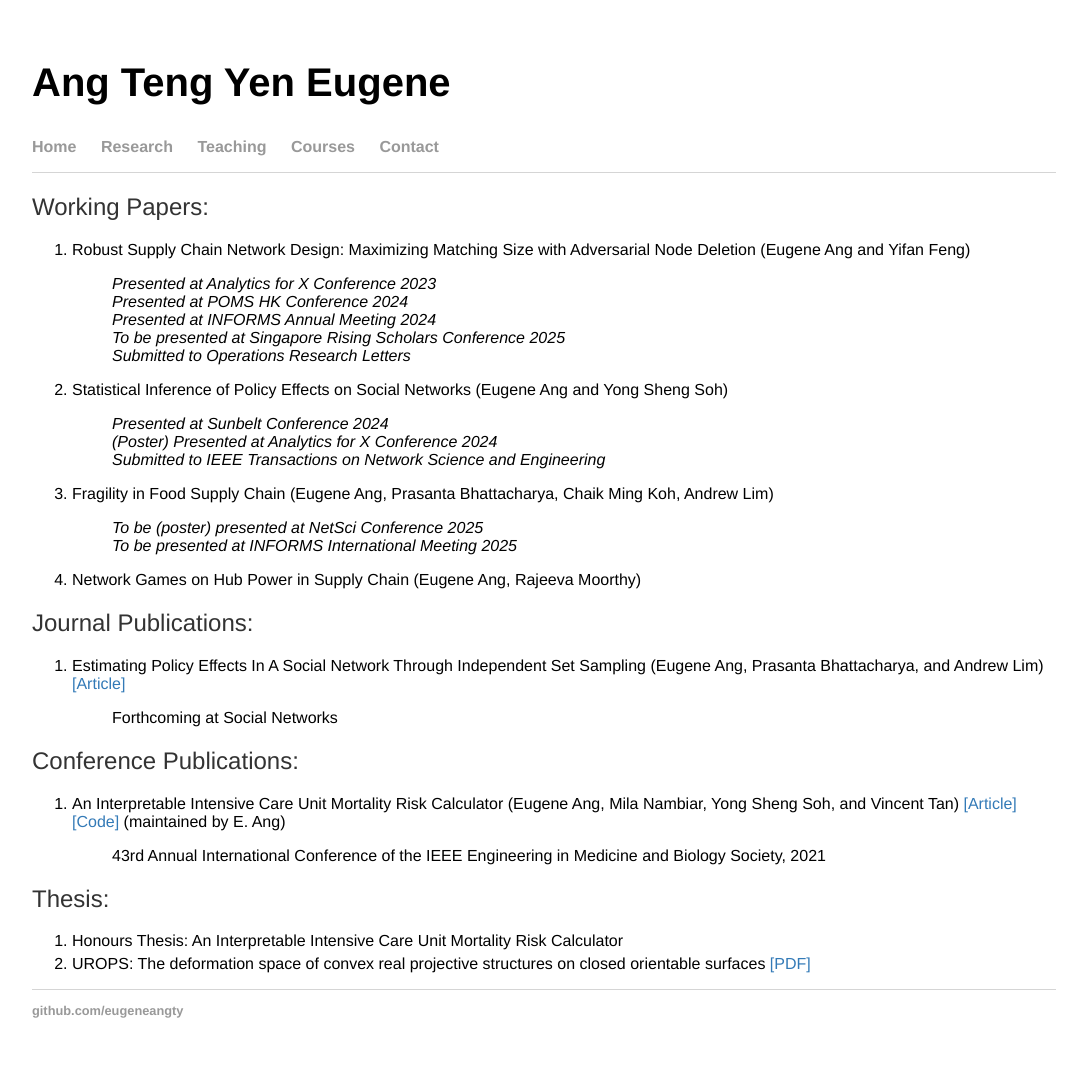
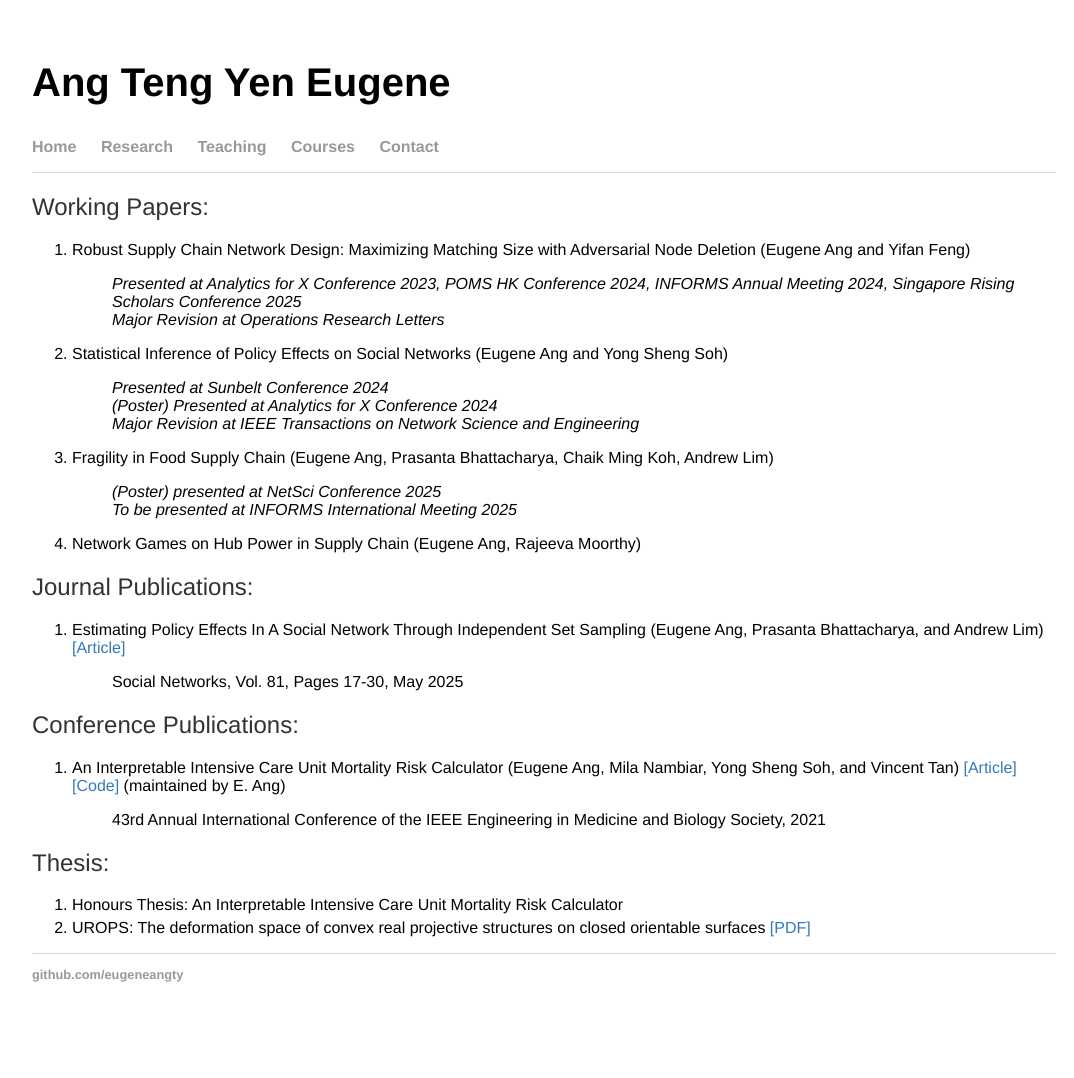
Before and after one commit to eugeneangty/eugeneangty.github.io, a Jekyll site: the page built from research/index.html, in a window 1280 px wide. Shown: the whole page, without its empty margins (96-1170 px from the left). Built offline with Jekyll 4.4.1, drawn with Linux system fonts in a browser that asks for light colours; after the commit the page ends 1042 px from its top, so only the background shows below that.

Commit message:
Update index.html

```diff
--- a/research/index.html
+++ b/research/index.html
@@ -8,21 +8,18 @@ title: Ang Teng Yen Eugene
   <ol>
     <li> Robust Supply Chain Network Design: Maximizing Matching Size with Adversarial Node Deletion (Eugene Ang and Yifan Feng)</li>
     <dl>
-        <dd><i>Presented at Analytics for X Conference 2023</i></dd>
-        <dd><i>Presented at POMS HK Conference 2024</i></dd>
-        <dd><i>Presented at INFORMS Annual Meeting 2024</i></dd>
-        <dd><i>To be presented at Singapore Rising Scholars Conference 2025</i></dd>
-        <dd><i>Submitted to Operations Research Letters</i></dd>
+        <dd><i>Presented at Analytics for X Conference 2023, POMS HK Conference 2024, INFORMS Annual Meeting 2024, Singapore Rising Scholars Conference 2025</i></dd>
+        <dd><i>Major Revision at Operations Research Letters</i></dd>
     </dl>
     <li> Statistical Inference of Policy Effects on Social Networks (Eugene Ang and Yong Sheng Soh)</li>
     <dl>
         <dd><i>Presented at Sunbelt Conference 2024</i></dd>
         <dd><i>(Poster) Presented at Analytics for X Conference 2024</i></dd>
-        <dd><i>Submitted to IEEE Transactions on Network Science and Engineering</i></dd>
+        <dd><i>Major Revision at IEEE Transactions on Network Science and Engineering</i></dd>
     </dl>
     <li> Fragility in Food Supply Chain (Eugene Ang, Prasanta Bhattacharya, Chaik Ming Koh, Andrew Lim)</li>
     <dl>
-        <dd><i>To be (poster) presented at NetSci Conference 2025</i></dd>
+        <dd><i>(Poster) presented at NetSci Conference 2025</i></dd>
         <dd><i>To be presented at INFORMS International Meeting 2025</i></dd>
     </dl>
     <li> Network Games on Hub Power in Supply Chain (Eugene Ang, Rajeeva Moorthy)</li>
@@ -33,7 +30,7 @@ title: Ang Teng Yen Eugene
     <li> Estimating Policy Effects In A Social Network Through Independent Set Sampling (Eugene Ang, Prasanta Bhattacharya, and Andrew Lim)
     <a href = "https://arxiv.org/abs/2306.14142" target="_blank">[Article]</a>
     <dl>
-        <dd> Forthcoming at Social Networks </dd>
+        <dd> Social Networks, Vol. 81, Pages 17-30, May 2025 </dd>
     </dl>
     </li>
   </ol>
```
